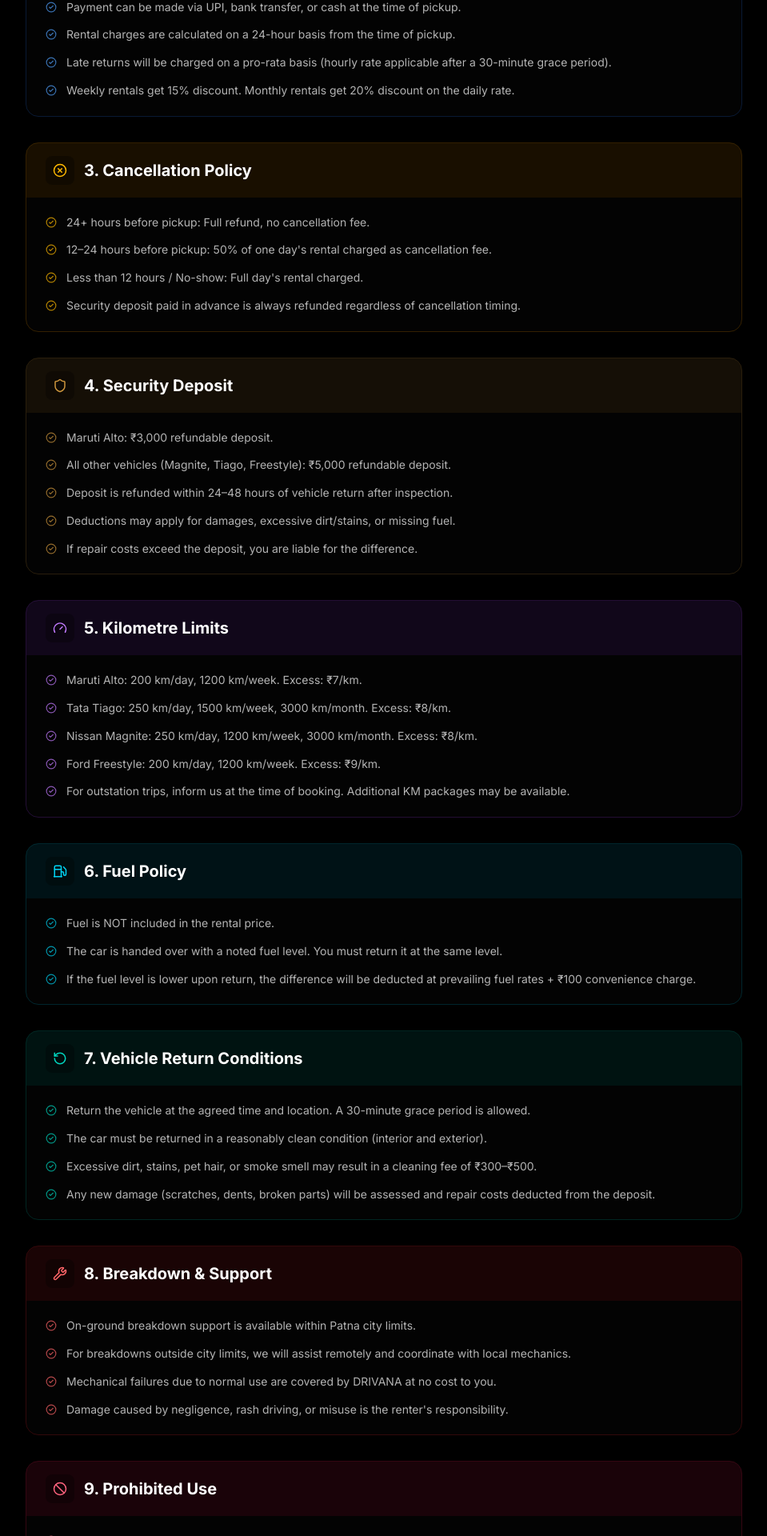
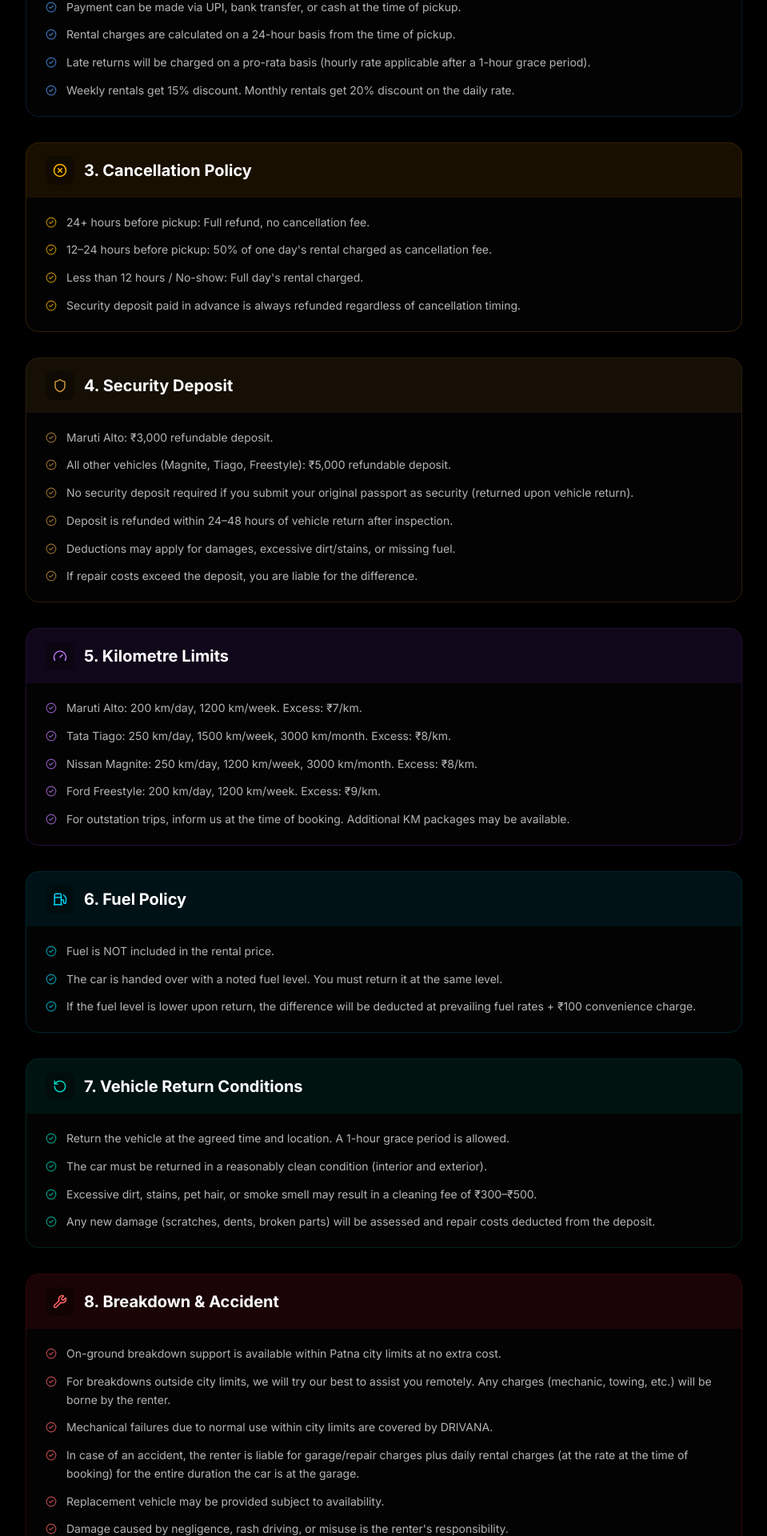
Before and after one commit to rvshekhar10/drivana, a Next.js app: page /terms in a window 1280 px wide. Shown: the part 880-2800 px from the top of the page at 80% size, without its empty margins (160-1119 px from the left). Built offline with nearby package versions, Linux system fonts and the light colour scheme; no server answers.

Commit message:
Update policies: no deposit with passport, 1hr grace, breakdown city-only, accident garage charges, Patna jurisdiction

```diff
--- a/src/app/how-it-works/HowItWorksClient.tsx
+++ b/src/app/how-it-works/HowItWorksClient.tsx
@@ -51,7 +51,7 @@ const steps = [
     details: [
       "Valid Indian Driving License (original at pickup)",
       "Aadhaar Card or Government Photo ID",
-      "Security deposit: ₹3,000 (Alto) or ₹5,000 (others)",
+      "Security deposit: ₹3,000 (Alto) or ₹5,000 (others). No deposit if original passport submitted.",
     ],
     color: "from-blue-500/20 to-blue-500/5",
     borderColor: "border-blue-500/30",
@@ -98,7 +98,7 @@ const pricingInfo = [
   {
     icon: CreditCard,
     title: "Security Deposit",
-    items: ["₹3,000 for Maruti Alto", "₹5,000 for all other cars", "Refundable within 24-48 hours"],
+    items: ["₹3,000 for Maruti Alto", "₹5,000 for all other cars", "No deposit if original passport submitted", "Refundable within 24-48 hours"],
   },
   {
     icon: Gauge,
@@ -346,7 +346,7 @@ export default function HowItWorksClient() {
                 "Traffic challans during rental are your responsibility",
                 "Inform us before taking the car outside Bihar",
                 "No sub-letting - only verified driver can operate the vehicle",
-                "On-ground breakdown support available within Patna city limits",
+                "On-ground breakdown support within Patna city limits. Outside city — we help remotely, charges on you.",
               ].map((note, i) => (
                 <div key={i} className="flex items-start gap-2.5">
                   <span className="text-amber-400 font-bold text-sm mt-0.5">
--- a/src/app/layout.tsx
+++ b/src/app/layout.tsx
@@ -337,7 +337,7 @@ export default function RootLayout({
             name: "What documents do I need to rent a self-drive car in Patna?",
             acceptedAnswer: {
               "@type": "Answer",
-              text: "You need a valid driving license, Aadhaar card (or any government ID), and a security deposit (₹3,000 for Alto, ₹5,000 for other cars). The process is quick - verify on WhatsApp and pick up the car.",
+              text: "You need a valid driving license, Aadhaar card (or any government ID), and a security deposit (₹3,000 for Alto, ₹5,000 for other cars). No deposit required if you submit your original passport. The process is quick - verify on WhatsApp and pick up the car.",
             },
           },
           {
@@ -369,7 +369,7 @@ export default function RootLayout({
             name: "What happens if the car breaks down?",
             acceptedAnswer: {
               "@type": "Answer",
-              text: "We provide on-ground breakdown support within Patna city limits. Our team physically reaches you for any mechanical issue. For outstation breakdowns, we coordinate remotely with local mechanics.",
+              text: "We provide on-ground breakdown support within Patna city limits at no extra cost. Our team physically reaches you for any mechanical issue. For breakdowns outside the city, we will try our best to help — charges (mechanic, towing) will be borne by the renter.",
             },
           },
           {
@@ -385,7 +385,7 @@ export default function RootLayout({
             name: "How much is the security deposit?",
             acceptedAnswer: {
               "@type": "Answer",
-              text: "Security deposit is ₹3,000 for Maruti Alto and ₹5,000 for Nissan Magnite, Tata Tiago, and Ford Freestyle. Refundable within 24-48 hours after vehicle return.",
+              text: "Security deposit is ₹3,000 for Maruti Alto and ₹5,000 for Nissan Magnite, Tata Tiago, and Ford Freestyle. No deposit required if you submit your original passport. Refundable within 24-48 hours after vehicle return.",
             },
           },
           {
--- a/src/app/terms/TermsClient.tsx
+++ b/src/app/terms/TermsClient.tsx
@@ -48,7 +48,7 @@ const sections = [
       "Bookings are confirmed only after document verification and security deposit payment.",
       "Payment can be made via UPI, bank transfer, or cash at the time of pickup.",
       "Rental charges are calculated on a 24-hour basis from the time of pickup.",
-      "Late returns will be charged on a pro-rata basis (hourly rate applicable after a 30-minute grace period).",
+      "Late returns will be charged on a pro-rata basis (hourly rate applicable after a 1-hour grace period).",
       "Weekly rentals get 15% discount. Monthly rentals get 20% discount on the daily rate.",
     ],
   },
@@ -76,6 +76,7 @@ const sections = [
     items: [
       "Maruti Alto: ₹3,000 refundable deposit.",
       "All other vehicles (Magnite, Tiago, Freestyle): ₹5,000 refundable deposit.",
+      "No security deposit required if you submit your original passport as security (returned upon vehicle return).",
       "Deposit is refunded within 24–48 hours of vehicle return after inspection.",
       "Deductions may apply for damages, excessive dirt/stains, or missing fuel.",
       "If repair costs exceed the deposit, you are liable for the difference.",
@@ -117,7 +118,7 @@ const sections = [
     bgColor: "bg-teal-500/10",
     borderColor: "border-teal-500/20",
     items: [
-      "Return the vehicle at the agreed time and location. A 30-minute grace period is allowed.",
+      "Return the vehicle at the agreed time and location. A 1-hour grace period is allowed.",
       "The car must be returned in a reasonably clean condition (interior and exterior).",
       "Excessive dirt, stains, pet hair, or smoke smell may result in a cleaning fee of ₹300–₹500.",
       "Any new damage (scratches, dents, broken parts) will be assessed and repair costs deducted from the deposit.",
@@ -126,14 +127,16 @@ const sections = [
   {
     id: "breakdown",
     icon: Wrench,
-    title: "Breakdown & Support",
+    title: "Breakdown & Accident",
     color: "text-red-400",
     bgColor: "bg-red-500/10",
     borderColor: "border-red-500/20",
     items: [
-      "On-ground breakdown support is available within Patna city limits.",
-      "For breakdowns outside city limits, we will assist remotely and coordinate with local mechanics.",
-      "Mechanical failures due to normal use are covered by DRIVANA at no cost to you.",
+      "On-ground breakdown support is available within Patna city limits at no extra cost.",
+      "For breakdowns outside city limits, we will try our best to assist you remotely. Any charges (mechanic, towing, etc.) will be borne by the renter.",
+      "Mechanical failures due to normal use within city limits are covered by DRIVANA.",
+      "In case of an accident, the renter is liable for garage/repair charges plus daily rental charges (at the rate at the time of booking) for the entire duration the car is at the garage.",
+      "Replacement vehicle may be provided subject to availability.",
       "Damage caused by negligence, rash driving, or misuse is the renter's responsibility.",
     ],
   },
@@ -154,7 +157,7 @@ const sections = [
   {
     id: "liability",
     icon: AlertTriangle,
-    title: "Liability",
+    title: "Liability & Jurisdiction",
     color: "text-orange-400",
     bgColor: "bg-orange-500/10",
     borderColor: "border-orange-500/20",
@@ -163,6 +166,7 @@ const sections = [
       "In case of an accident, the renter must inform DRIVANA immediately and file a police report if required.",
       "The renter is responsible for all fines, tolls, and parking charges incurred during the rental period.",
       "DRIVANA reserves the right to terminate the rental immediately if terms are violated.",
+      "All disputes arising from this agreement shall be subject to the exclusive jurisdiction of courts in Patna, Bihar.",
     ],
   },
 ];
--- a/src/components/FAQ.tsx
+++ b/src/components/FAQ.tsx
@@ -8,7 +8,7 @@ const faqs = [
   {
     question: "What documents do I need to rent a self-drive car in Patna?",
     answer:
-      "You need a valid driving license, Aadhaar card (or any government-issued ID proof), and a security deposit (₹3,000 for Alto, ₹5,000 for other cars). The verification process is quick and can be done via WhatsApp itself.",
+      "You need a valid driving license, Aadhaar card (or any government-issued ID proof), and a security deposit (₹3,000 for Alto, ₹5,000 for other cars). Alternatively, no deposit is required if you submit your original passport as security. The verification process is quick and can be done via WhatsApp itself.",
   },
   {
     question: "What is the minimum rental duration?",
@@ -28,7 +28,7 @@ const faqs = [
   {
     question: "What happens if the car breaks down during my rental?",
     answer:
-      "We provide 24/7 roadside assistance. In case of any mechanical issue, call us immediately and we will arrange a replacement vehicle or on-spot repair at no extra cost to you.",
+      "Within Patna city limits, our team physically reaches you and handles the issue at no extra cost. For breakdowns outside the city, we will try our best to assist you remotely — any mechanic or towing charges will be on you. Replacement vehicle is subject to availability.",
   },
   {
     question: "Can I take the car for outstation trips from Patna?",
@@ -38,7 +38,7 @@ const faqs = [
   {
     question: "What is the security deposit amount?",
     answer:
-      "The security deposit is ₹3,000 for Alto and ₹5,000 for Tiago, Magnite, and Freestyle. It is refundable once the vehicle is returned in proper condition without any damages. Damage repairs and cleaning charges (if any) will be deducted. You need to submit an original ID proof and a photocopy of your driving license. Payment can be made via UPI, bank transfer, or cash.",
+      "The security deposit is ₹3,000 for Alto and ₹5,000 for Tiago, Magnite, and Freestyle. No deposit is needed if you submit your original passport as security. It is refundable once the vehicle is returned in proper condition. Damage repairs and cleaning charges (if any) will be deducted. You need to submit an original ID proof and a photocopy of your driving license. Payment can be made via UPI, bank transfer, or cash.",
   },
   {
     question: "Is there a km limit per day?",
```
Also changed, not shown: src/app/safety/SafetyClient.tsx (+8 -10 lines).
